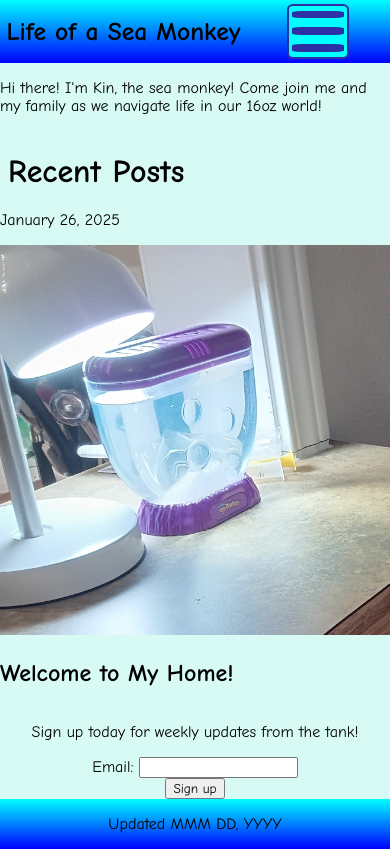
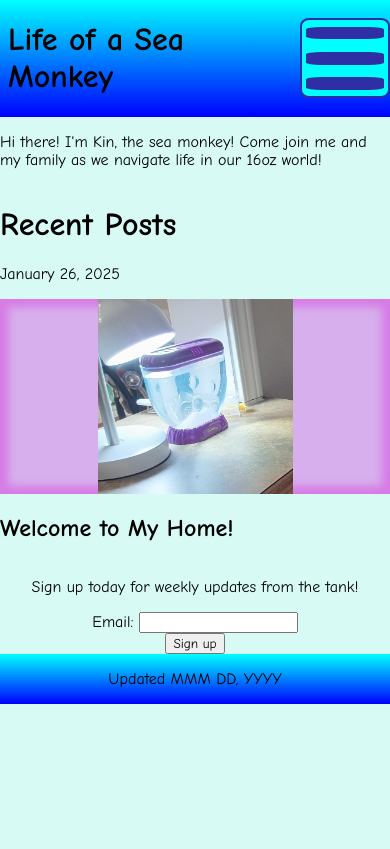
Before and after one commit to Jimminent/Sea-Monkey-Blog, a plain HTML site: page index.html in a window 390 px wide. Drawn offline with Linux system fonts and the light colour scheme.

Commit message:
create specialized nav dropdown menu, place it inside the header, and style to get it to move fluidly with the width and height of the header on mobile devices

```diff
--- a/homepage-style.css
+++ b/homepage-style.css
@@ -52,28 +52,33 @@ body {
     text-align: center;
  }
 
- .page-header {
-    margin: auto 0;
- }
+ /* Set default behavior for images, card links, and nav items */
 
- /* Set default behavior for images, main header, card links, and nav items */
-
-.post-card img {
+.post-card-img {
     min-width: 0px;
     width: 100%;
     height: auto;
  }
+
+ .square-image-container {
+    display: flex;
+    background-color: rgba(215, 0, 215, 30%);
+    box-shadow: inset 0px 0px 0.5em 0.5em rgba(215, 0, 215, 30%);
+    justify-content: center;
+}
+
+.square-image {
+    min-width: 0px;
+    width: 50%;
+    height: auto;
+}
 
  .post-card a {
     text-decoration: none;
     color: black;
  }
 
-main > h1 {
-    padding-left: 0.25em;
- }
-
- #primary-nav li {
+li {
     list-style: none;
  }
 
@@ -82,28 +87,36 @@ main > h1 {
     color: black
  }
 
- /* Setting #menu and #nav-toggle here avoids issues in larger sizes, where the burger menu is not needed. Remember to experiment placing this setting in different sizes later, to conform to mobile-first syntax. */
+/* Create a dropdown box for the mobile nav section */
 
- #menu, #nav-toggle {
+#menu, #nav-toggle {
     display: none;
 }
 
-/* Create a dropdown box for the mobile nav section */
-
 @media all and (max-width: 659px) {
 
-    #primary-nav {
+    .page-header {
+        display: flex;
+        justify-content: space-around;
+        align-items: center;
+    }
+
+    #nav-dropdown {
+        flex-shrink: 0;
         box-sizing: border-box;
-        position: absolute;
-        right: 1em;
-        top: 0.1em;
+        /* position: absolute;
+        right: 1em; */
         height: 80px;
         width: 90px;
     }
 
     #nav-toggle {
+        box-sizing: border-box;
         display: flex;
         flex-direction: column;
+        justify-content: space-evenly;
+        align-items: center;
+        gap: 8%;
         border: solid 2px rgb(47, 47, 165);
         border-radius: 10%;
         width: 100%;
@@ -112,10 +125,10 @@ main > h1 {
     }
 
     .burger {
-        height: 33%;
+        height: 16%;
+        width: 90%;
         background-color: rgb(47, 47, 165);
-        margin: 8% 6%;
-        border: 1px solid rgb(47, 47, 165);
+        border: 1% solid rgb(47, 47, 165);
         border-radius: 20%;
     }
 
@@ -125,6 +138,8 @@ main > h1 {
 
     #menu:checked ~ .nav-items {
         display: block;
+        position: relative;
+        z-index: 10;
         padding: 0;
         text-align: center;
         margin: 0;
@@ -155,9 +170,9 @@ main > h1 {
 
 /* Cause the nav-toggle button and header text to shrink below a certain screen width */
 
-@media all and (max-width: 459px) {
+/* @media all and (max-width: 459px) {
 
-    #primary-nav {
+    #nav-dropdown {
         width: 15vw;
         height: 13vw;
         top: 1vw;
@@ -174,7 +189,7 @@ main > h1 {
         font-size: 0.8em;
     }
 
-}
+} */
 
 /* Set the background for the page header and footer, as well as the body */
 
@@ -189,6 +204,10 @@ body {
 /* Set the layout for the medium-width page */
 
 @media all and (min-width: 660px) {
+
+    #nav-dropdown {
+        display: none;
+    }
 
     body {
        grid-template-columns: auto;
@@ -220,15 +239,11 @@ body {
         padding: 0;
         display: flex;
         justify-content: space-between;
-        margin-right: 2%;
+        /* margin-right: 2%; */
     }
 
     #primary-nav li {
         padding: 0.5em 0;
-    }
-
-    .square-image-container {
-        width: 98%;
     }
 
     /* apply the same link colors from the secondary nav to the primary nav */
--- a/index.html
+++ b/index.html
@@ -12,16 +12,27 @@
 
     <header class="page-header">
         <h1>Life of a Sea Monkey</h1>
+
+        <nav id="nav-dropdown">
+
+            <input type="checkbox" id="menu">
+            <label id="nav-toggle" for="menu">
+                <div class="burger"></div>
+                <div class="burger"></div>
+                <div class="burger"></div> </label>
+
+
+            <ul class="nav-items">
+                <li><a href="../about.html">About</a></li>
+                <li><a href="../posts.html">Posts</a></li>
+                <li><a href="../donate.html">Donate</a></li>
+            </ul>
+
+        </nav>
+
     </header>
 
     <nav id="primary-nav">
-
-        <input type="checkbox" id="menu">
-        <label id="nav-toggle" for="menu">
-            <div class="burger"></div>
-            <div class="burger"></div>
-            <div class="burger"></div> </label>
-
 
         <ul class="nav-items">
             <li><a href="../about.html">About</a></li>
@@ -42,7 +53,9 @@
         <div class="post-card">
             <a href="/BlogPosts/blogPost1.html">
                 <p>January 26, 2025</p>
-                <img src="../media/fullTank.jpg" alt="Recent Post Image">
+                <div class="square-image-container">
+                    <img class="square-image" src="../media/fullTank.jpg" alt="Recent Post Image">
+                </div>
                 <h2>Welcome to My Home!</h2>
             </a>
         </div>
```
